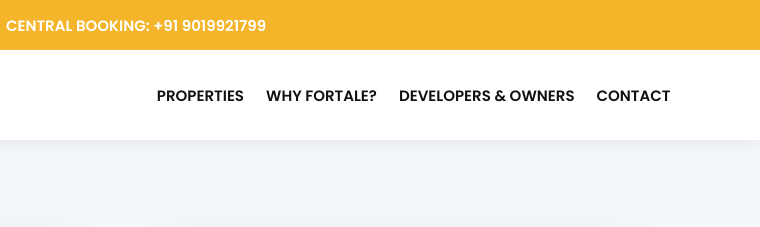
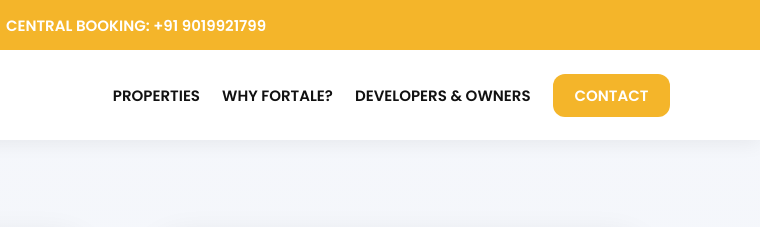
Before and after one commit to divijbuddareddy/FORTALE-WEBSITE-CODE, a plain HTML site: page index.html in a window 1280 px wide. Shown: the top 227 px of the page, 520-1280 px from the left. Drawn offline with Linux system fonts and the light colour scheme.

Commit message:
Update style.css

```diff
--- a/style.css
+++ b/style.css
@@ -104,6 +104,26 @@ body{
 
 .nav-links a:hover{
   color:#f4b52a;
+}
+
+/* CONTACT BUTTON */
+
+.nav-links a:last-child{
+  background:#f4b52a;
+  color:white !important;
+  padding:10px 22px;
+  border-radius:12px;
+  transition:0.3s ease;
+}
+
+.nav-links a:last-child::after{
+  display:none;
+}
+
+.nav-links a:last-child:hover{
+  transform:translateY(-2px);
+  box-shadow:0 8px 18px rgba(244,181,42,0.35);
+  color:white !important;
 }
 
 /* HERO */
```
